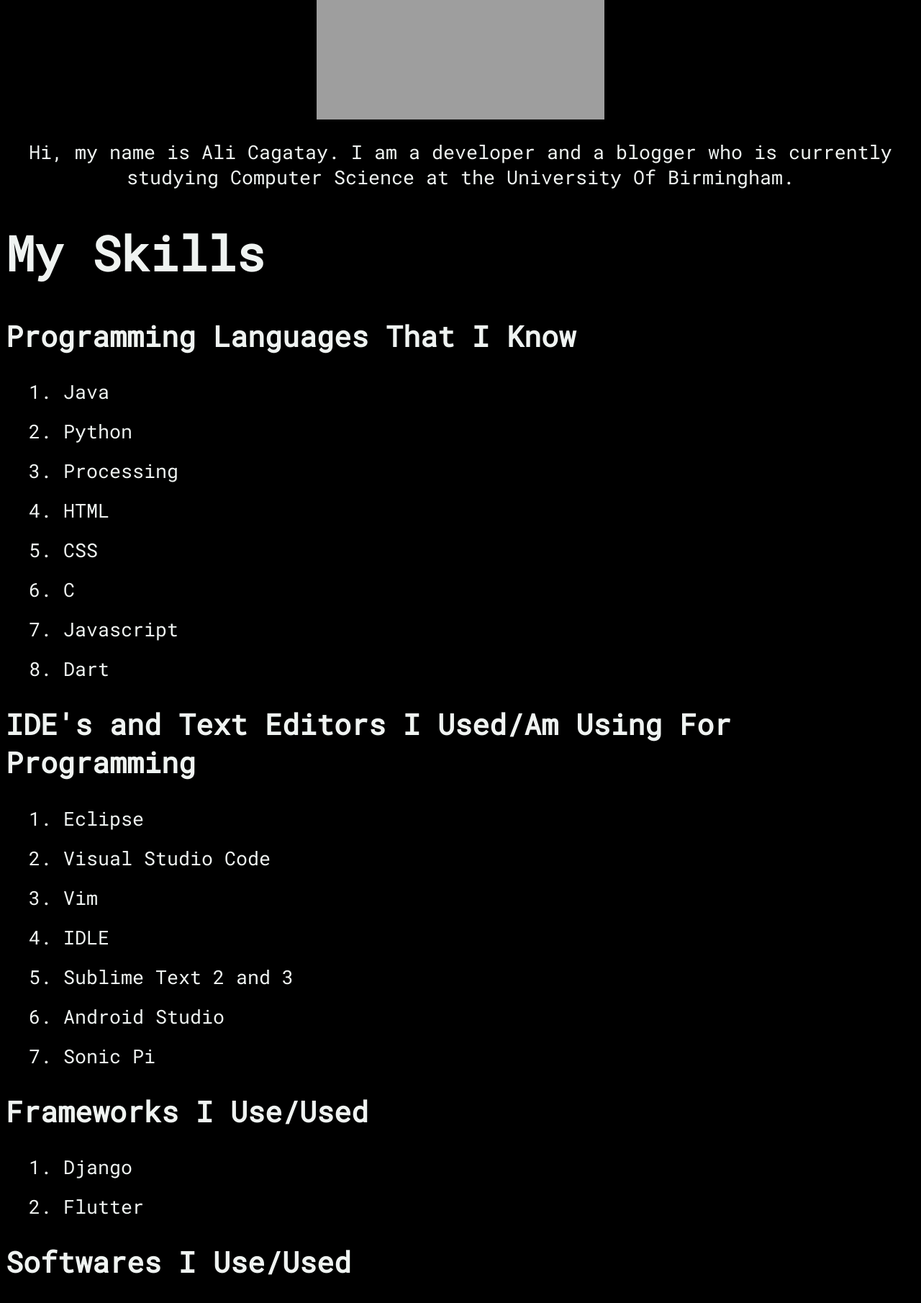
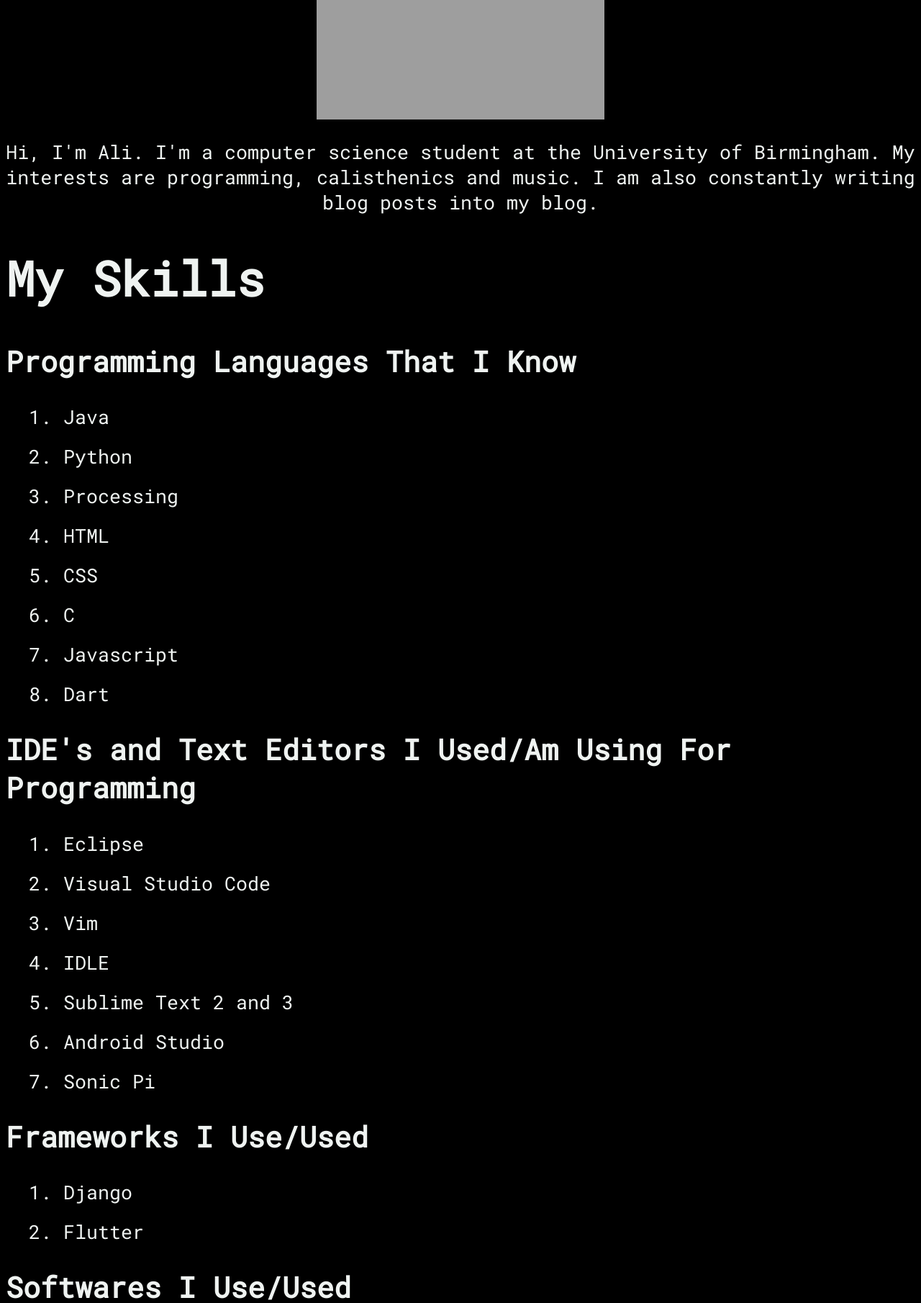
Before and after one commit to alicagatay/My-Personal-Website, a Django app: page /about in a window 1280 px wide. Shown: the part 188-1998 px from the top of the page at 72% size. Run offline with Django 3.2, Linux system fonts and the light colour scheme; grey boxes are pictures that could not be loaded.

Commit message:
Updated the intro text in my about page.

```diff
--- a/blog/static/css/about.css
+++ b/blog/static/css/about.css
@@ -1,13 +1,15 @@
-.about p {
+.about p,
+.about p,
+.about p a,
+.about p a:visited,
+.about p a:active {
   color: #eff3f1;
   font-size: 20pt;
   text-decoration: none;
   text-align: center;
 }
 
-.about p a,
-.about p a:visited,
-.about p a:active {
+.about p a:hover {
   color: #2b8aff;
   font-size: 20pt;
   text-decoration: none;
--- a/blog/templates/blog/about.html
+++ b/blog/templates/blog/about.html
@@ -21,8 +21,9 @@
 
     <div class="about">
         <p>
-            Hi, my name is Ali Cagatay. I am a developer and a blogger
-            who is currently studying Computer Science at the University Of Birmingham.
+            Hi, I'm Ali. I'm a computer science student at the University of Birmingham.
+            My interests are programming, calisthenics and music. I am also constantly
+            writing blog posts into my <a href="/blog">blog.</a>
         </p>
     </div>
 
```
